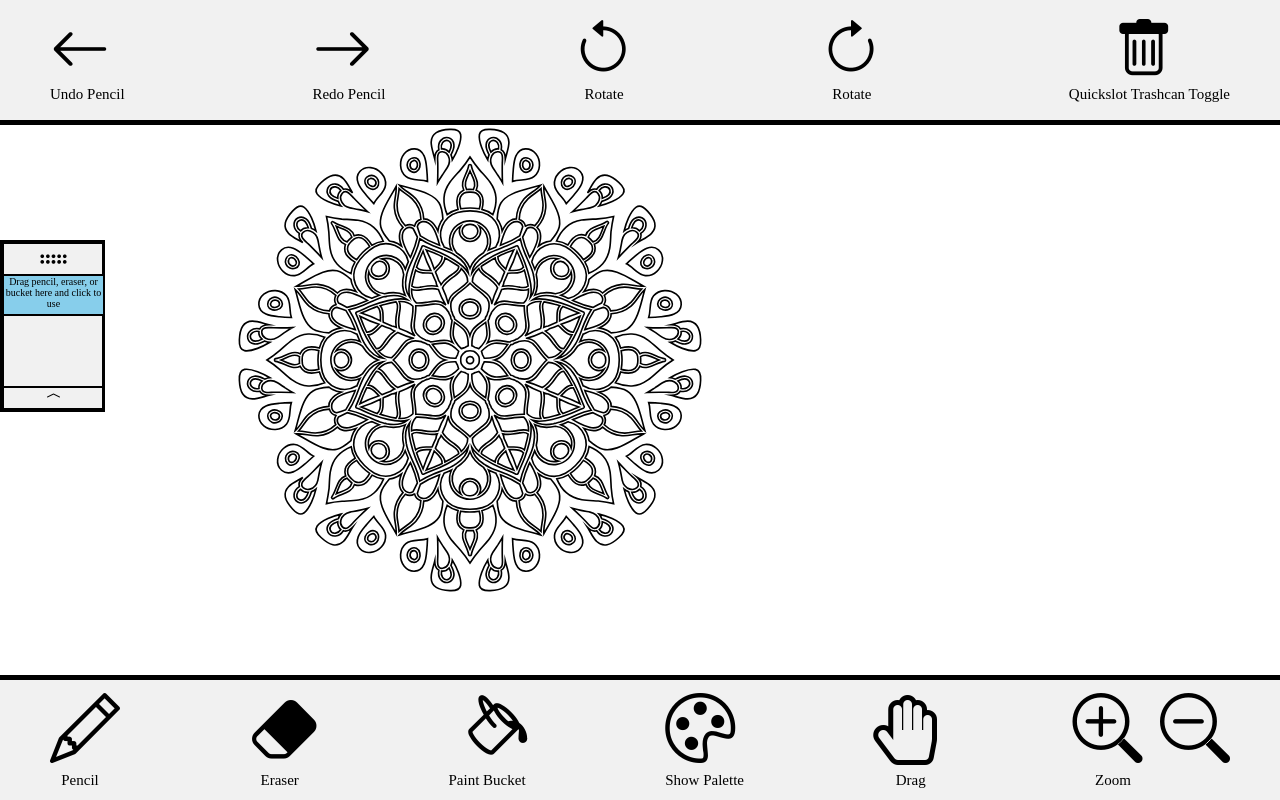
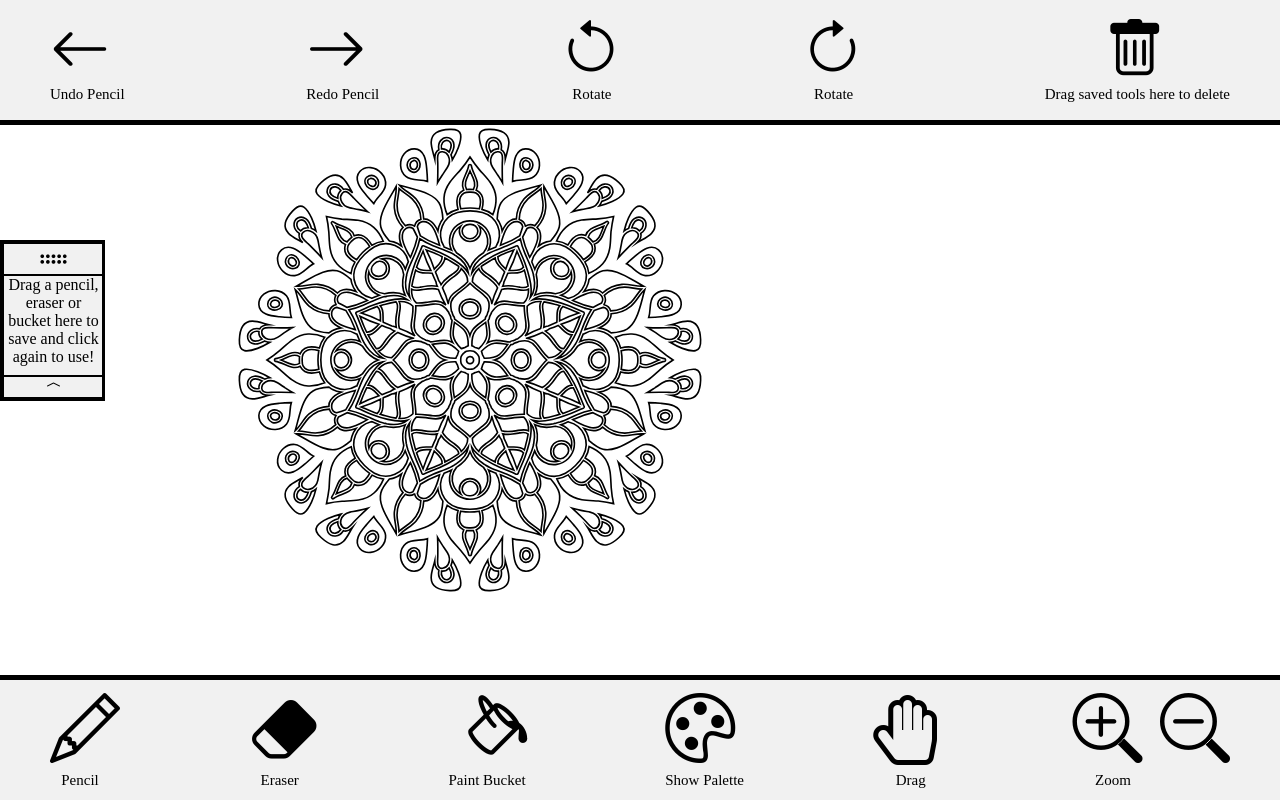
Before and after one commit to cs160-summer-2021/p3-starter-code-Sliqen, a Django app: template coloring/templates/coloring/new_interaction.html in a window 1280 px wide. Run offline with Django 3.2, Linux system fonts and the light colour scheme; the template is opened without the code that fills it, so the values that code supplies are empty.

Commit message:
made saved tools deletable by drag

```diff
--- a/coloring/templates/coloring/new_interaction.html
+++ b/coloring/templates/coloring/new_interaction.html
@@ -31,7 +31,7 @@
 			<i class="bi bi-arrow-clockwise"></i> <div style="font-size: 15px;">&nbsp;&nbsp;  Rotate </div> </span>
 
 		<span class="top_ui_tool ui_tool_margin" id="trash" onclick="trashcan();">
-			&nbsp;&nbsp;&nbsp;<i class="bi bi-trash"></i> <div style="font-size: 15px;"> Quickslot Trashcan Toggle</div> </span>
+			&nbsp;&nbsp;&nbsp;&nbsp;<i class="bi bi-trash"></i> <div style="font-size: 15px;"> Drag saved tools here to delete</div> </span>
 	</div>
 
 	<canvas id="myCanvas"></canvas>
@@ -59,8 +59,8 @@
 
 	<div id="drag_ui" style="border:3px solid black;">
 		<div class="qs_ui" id="drag_icon"> <i style="height:30px;width:99px;" class="bi bi-grip-horizontal" ></i> </div>
-		<div class="qs_ui" id="drag_info" style="font-size:10px;height:38px;background-color:skyblue"> Drag pencil, eraser, or bucket here and click to use</div>
-		<div class="qs_ui" id="qs_tools" style="height:40px;"> </div>
+		<!-- <div class="qs_ui" id="drag_info" style="font-size:10px;height:38px;background-color:skyblue" onclick="trashcan();"> Click here to delete saved tools</div> -->
+		<div class="qs_ui" id="qs_tools" style="height:60px;"> Drag a pencil, eraser or bucket here to save and click again to use! </div>
 		<div class="qs_ui" id="collaspe" style="height:20px;"> <i class="bi bi-chevron-compact-up"></i> </div>
 		<div class="qs_ui" id="expand" style="height:20px;"> <i class="bi bi-chevron-compact-down"></i> </div>
 	</div>
@@ -276,20 +276,20 @@
 
 	// enables throwing away tools from quickslot
 	function trashcan() {
-		var info = document.getElementById('drag_info');
+		//var info = document.getElementById('drag_info');
 		if (trash_mode === true) {
 			trash_mode = false;
 			document.getElementById('trash').style.outline = "none";
-			info.innerHTML = 'Drag pencil, eraser, or bucket here and click to use';
+			//info.innerHTML = 'Click here to delete saved tools';
 			document.getElementById('drag_ui').style.border = "3px solid black";
-			info.style.backgroundColor = 'skyblue';
+			//info.style.backgroundColor = 'skyblue';
 			return trash_mode;
 		} else {
 			trash_mode = true;
 			document.getElementById('trash').style.outline = "5px solid red";
 			document.getElementById('drag_ui').style.border = "3px solid red";
-			info.innerHTML = 'Click tool to remove';
-			info.style.backgroundColor = 'red';
+			//info.innerHTML = '<b>Click a tool to delete</b> <br> Click this again to turn off delete mode';
+			//info.style.backgroundColor = 'red';
 			return trash_mode;
 		}
 	}
@@ -364,7 +364,7 @@
 		h = t.clientWidth;
 		w = t.clientWidth;
 		var qs_tool = document.getElementById("qs_tools");
-		qs_tool.style.height = h + "px";
+		qs_tool.style.height = 99 + "px";
 		qs_tool.style.width = 99 + "px";
 		document.getElementById("drag_ui").style.width = 99 + "px";
 
@@ -388,7 +388,8 @@
 	function resize_qs() {
 		t = document.getElementById("pencil");
 		if (numqsTools < 1) {
-			h = t.clientHeight;
+			h = 99 + "px";
+			document.getElementById("qs_tools").innerHTML = "Drag a pencil, eraser or bucket here to save and click again to use!";
 		} else {
 			h = t.clientHeight * numqsTools;
 		}
@@ -443,7 +444,8 @@
 		// allows for dragging quickslot ui
 		$("#drag_icon").mousedown(function() {
 			$("#drag_ui").draggable({
-				revert: "invalid"
+				revert: "invalid",
+				containment: "parent"
 			});
 		});
 
@@ -457,10 +459,6 @@
 			helper: "clone"
 		});
 
-		$(".can_drag").draggable({
-			revert: "invalid"
-		});
-
 		$("#qs_tools").droppable({
 			accept: ".draggable_tool",
 			drop: function(event, ui) {
@@ -469,13 +467,27 @@
 				toolcopy.css('margin-right', '0px');
 				toolcopy.css('outline', 'none');
 				toolcopy.addClass("can_drag");
-
-				toolcopy.remove(".draggable_tool");
+				toolcopy.removeClass("draggable_tool");
 				toolcopy.find('div').remove();
 				toolcopy.append('<br>');
-
+				toolcopy.draggable({
+					revert: "invalid"
+				});
+				if (numqsTools < 1) {
+					$(this).empty();
+				}
 				$(this).append(toolcopy);
 				numqsTools = numqsTools + 1;
+				resize_qs();
+				return false;
+			}
+		});
+
+		$("#trash").droppable( {
+			accept: ".can_drag",
+			drop: function(event, ui) {
+				$(ui.draggable).remove();
+				numqsTools = numqsTools - 1;
 				resize_qs();
 			}
 		});
```
